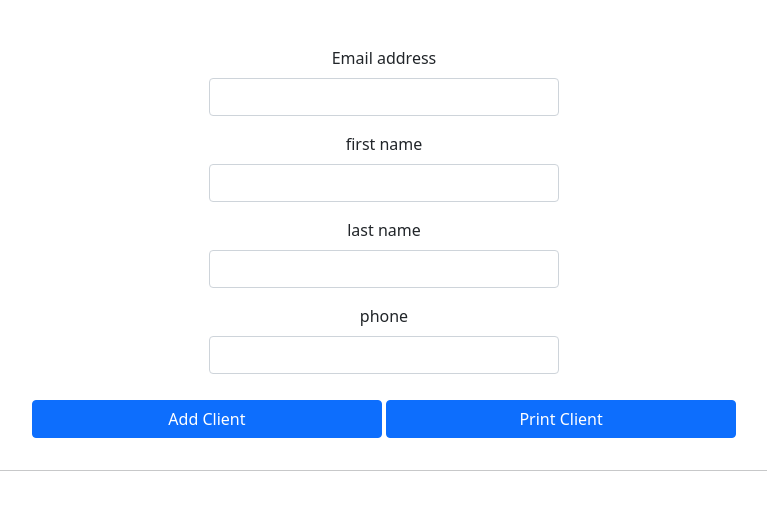
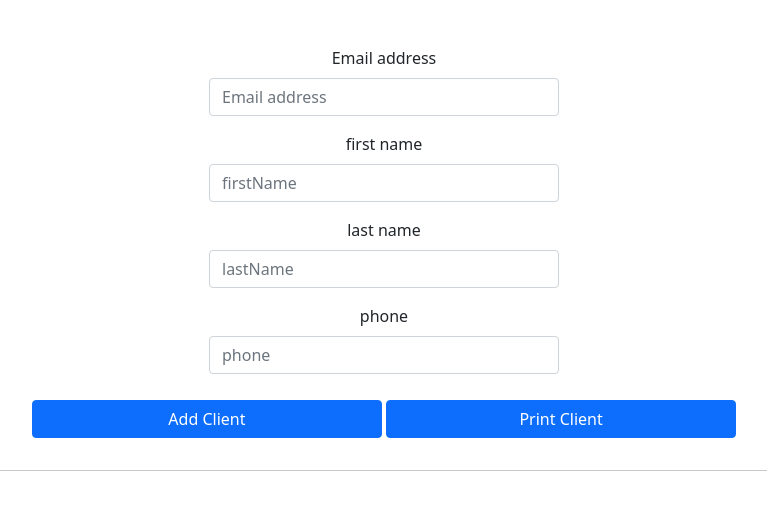
Before and after one commit to Davido1238999/23.8, a plain HTML site: page index.html in a window 1280 px wide. Shown: the part 90-600 px from the top of the page, without its empty margins (256-1023 px from the left). Drawn offline with nearby package versions, Linux system fonts and the light colour scheme.

Commit message:
adding placeholder to the inputs

```diff
--- a/index.html
+++ b/index.html
@@ -14,20 +14,20 @@
     <form class="form d-flex flex-column">
         <div class="mb-3">
             <label class="form-label">Email address</label>
-            <input id="email" type="email" class="form-control" id="exampleInputEmail1" aria-describedby="emailHelp">
+            <input id="email" type="email" placeholder="Email address" class="form-control" id="exampleInputEmail1" aria-describedby="emailHelp">
         </div>
         <div class="mb-3">
             <label class="form-label">first name</label>
-            <input id="firstName" type="text" class="form-control" >
+            <input id="firstName" placeholder="firstName" type="text" class="form-control" >
         </div>
 
         <div class="mb-3">
             <label class="form-label">last name</label>
-            <input id="lastName" type="text" class="form-control" >
+            <input id="lastName" placeholder="lastName" type="text" class="form-control" >
         </div>
         <div class="mb-3">
             <label class="form-label">phone</label>
-            <input id="phone" type="phone" class="form-control" id="exampleInputPassword1">
+            <input id="phone" placeholder="phone" type="phone" class="form-control" id="exampleInputPassword1">
         </div>
         <div class="mb-3 container">
             <button id="addClient" type="submit" class="btn btn-primary">Add Client</button>
```
